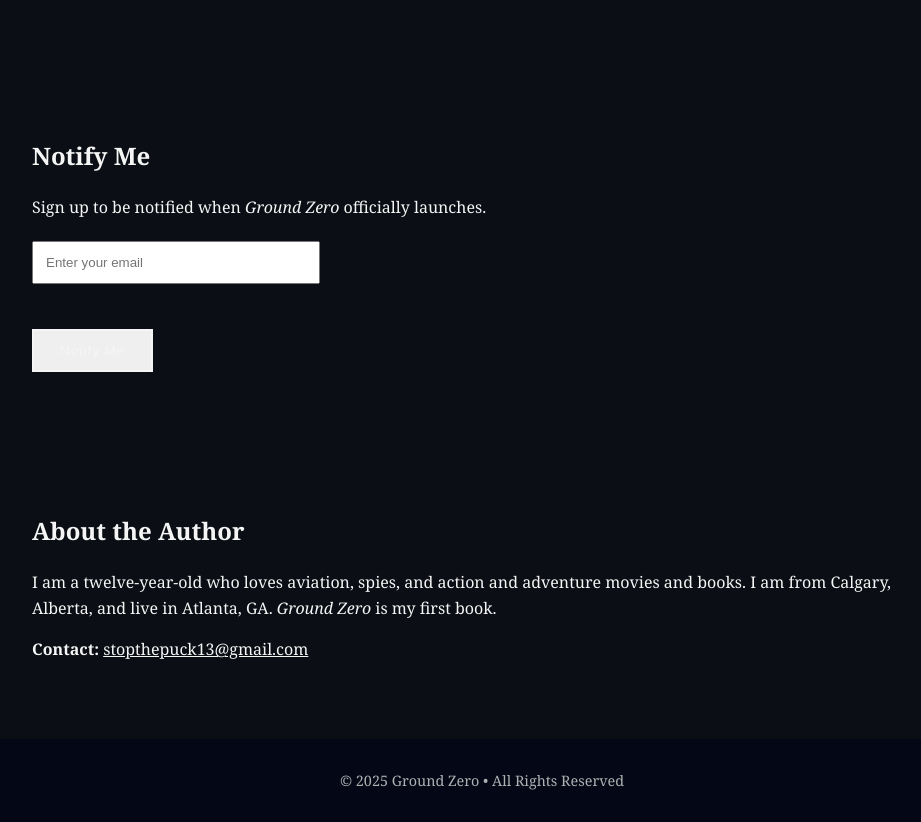
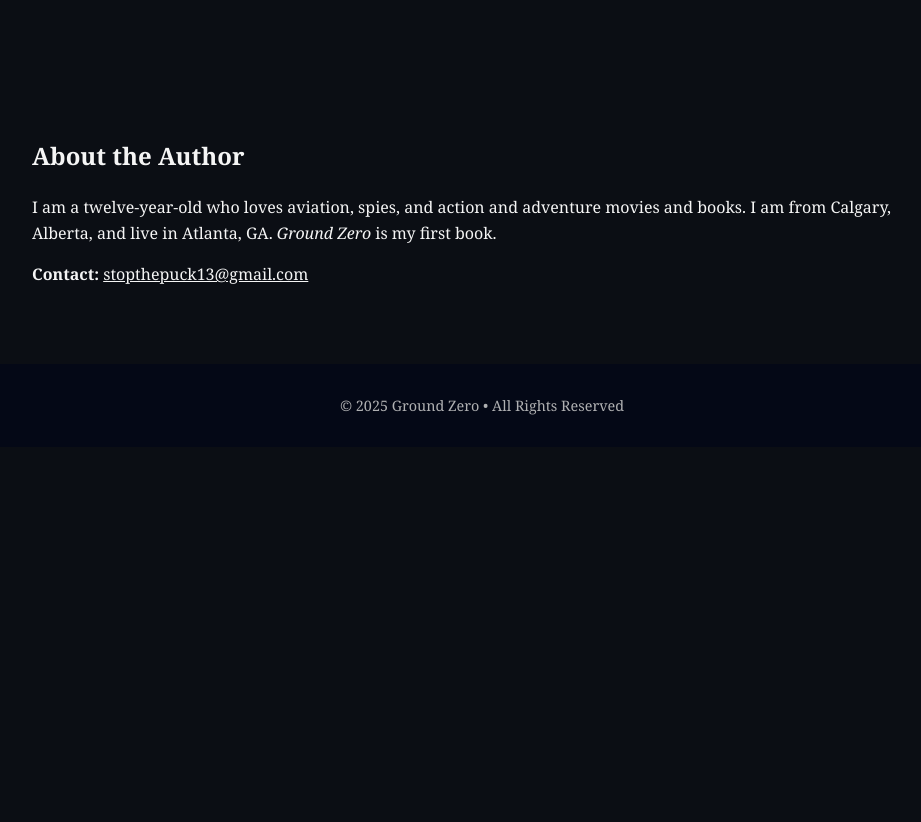
Before and after one commit to EthanMellott2013/ground-zero, a plain HTML site: page index.html in a window 1280 px wide. Shown: the part 1005-1827 px from the top of the page, without its empty margins (158-1079 px from the left). After the commit the page ends 1452 px from the top, so only its background shows below. Drawn offline with Linux system fonts and the light colour scheme.

Commit message:
Update index.html

```diff
--- a/index.html
+++ b/index.html
@@ -133,17 +133,6 @@
     </div>
   </div>
 </section>
-
-<section>
-  <h2>Notify Me</h2>
-  <p>Sign up to be notified when <em>Ground Zero</em> officially launches.</p>
-  <form onsubmit="event.preventDefault(); alert('Thank you! You will be notified when Ground Zero launches.');" style="margin-top:20px;">
-    <input type="email" required placeholder="Enter your email" style="padding:12px; width:260px; max-width:80%;">
-    <br><br>
-    <button type="submit" class="button">Notify Me</button>
-  </form>
-</section>
-
 <section>
   <h2>About the Author</h2>
   <p>
```
